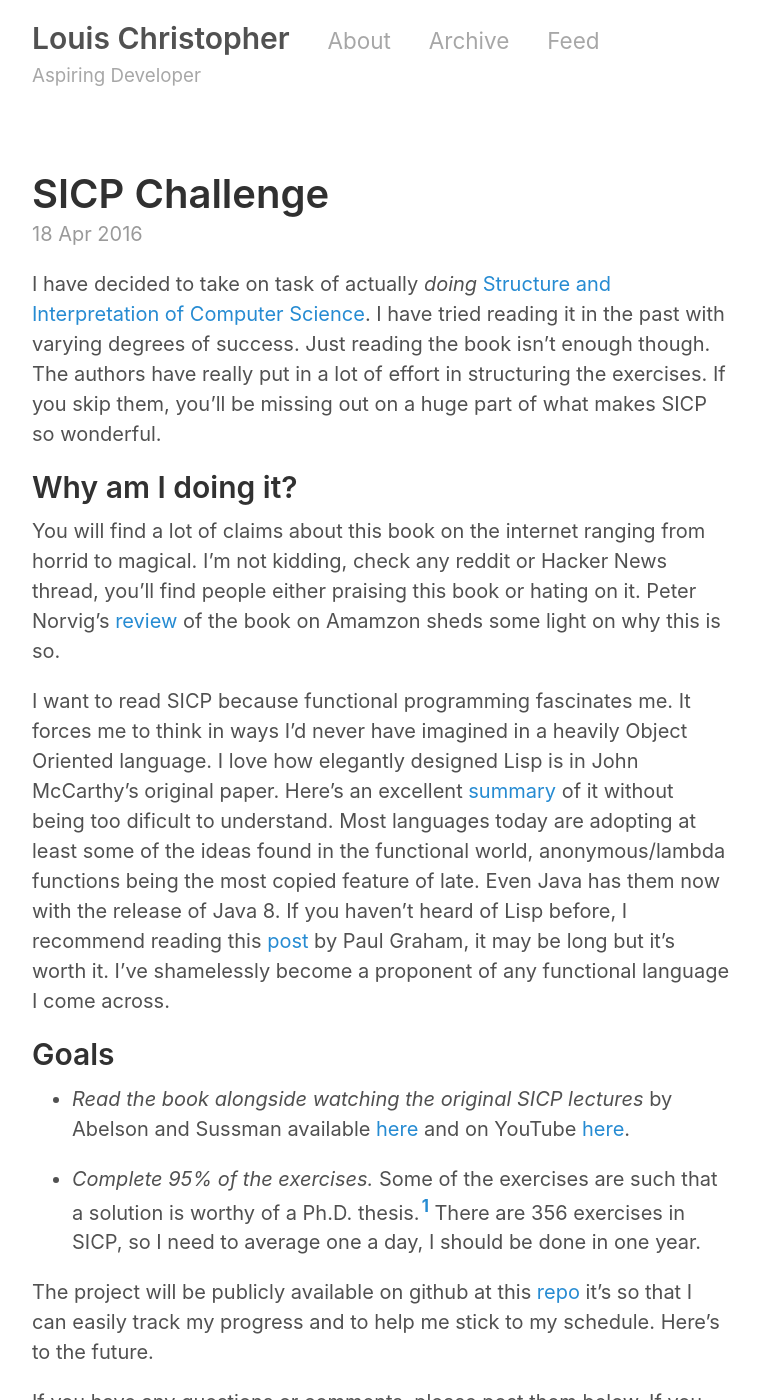
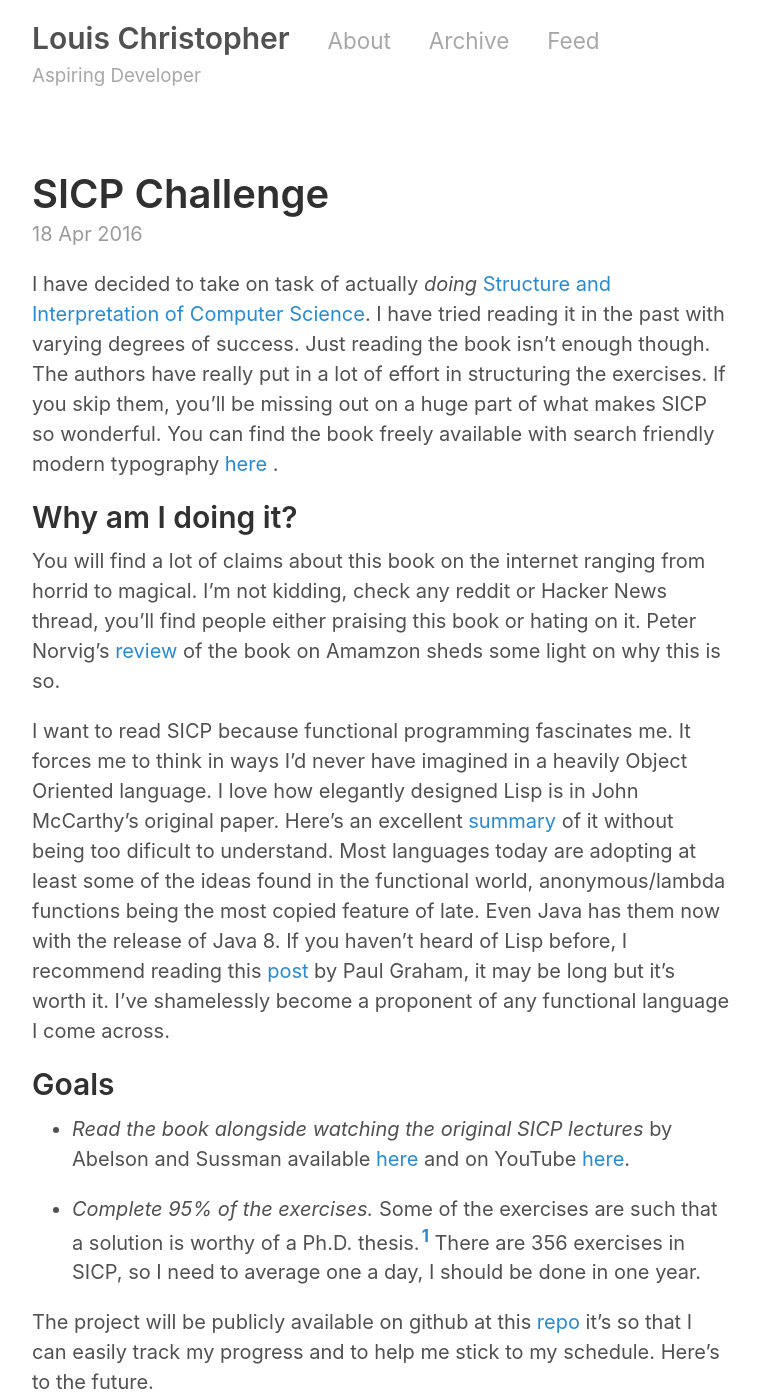
Before and after one commit to louisnow/louisnow.github.io, a Jekyll site: the page built from _posts/2016-04-18-sicp-challenge.markdown, in a window 1280 px wide and 1400 px high. Shown: the whole window, without its empty margins (258-1018 px from the left). Built offline with Jekyll 4.4.1, drawn with Linux system fonts in a browser that asks for light colours; comment, search, counter and statistics services are not loaded; some of the changed text lies outside the part shown.

Commit message:
Add footnote

```diff
--- a/_posts/2016-04-18-sicp-challenge.markdown
+++ b/_posts/2016-04-18-sicp-challenge.markdown
@@ -5,7 +5,7 @@ comments: true
 permalink: sicp-challenge
 ---
 
-I have decided to take on task of actually <em>doing</em> [Structure and Interpretation of Computer Science](https://mitpress.mit.edu/books/structure-and-interpretation-computer-programs). I have tried reading it in the past with varying degrees of success. Just reading the book isn't enough though. The authors have really put in a lot of effort in structuring the exercises. If you skip them, you'll be missing out on a huge part of what makes SICP so wonderful.
+I have decided to take on task of actually <em>doing</em> [Structure and Interpretation of Computer Science](https://mitpress.mit.edu/books/structure-and-interpretation-computer-programs). I have tried reading it in the past with varying degrees of success. Just reading the book isn't enough though. The authors have really put in a lot of effort in structuring the exercises. If you skip them, you'll be missing out on a huge part of what makes SICP so wonderful. You can find the book freely available with search friendly modern typography [here](https://github.com/sarabander) .
 
 ## Why am I doing it?
 
@@ -17,9 +17,9 @@ I want to read SICP because functional programming fascinates me. It forces me t
 
 * <em>Read the book alongside watching the original SICP lectures</em> by Abelson and Sussman available [here](http://ocw.mit.edu/courses/electrical-engineering-and-computer-science/6-001-structure-and-interpretation-of-computer-programs-spring-2005/video-lectures/) and on YouTube [here](https://www.youtube.com/playlist?list=PLE18841CABEA24090).
 
-* <em>Complete 95% of the exercises.</em>  Some of the exercises are such that a solution is worthy of a Ph.D. thesis.[^fn-footnote] There are 356 exercises in SICP, so I need to average one a day, I should be done in one year.
+* <em>Complete 95% of the exercises.</em> Some of the exercises are such that a solution is worthy of a Ph.D. thesis.[^fn-footnote] There are 356 exercises in SICP, so I need to average one a day, I should be done in one year.
 
 The project will be publicly available on github at this [repo](https://github.com/louis9171/Scheme_SICP) it's so that I can easily track my progress and  to help me stick to my schedule. Here's to the future.
 
-[^fn-footnote]:
+[^fn-footnote]: Soemwhere in the beginning of the book is a problem where the authors themselves don't have an answer for. Can't seem to find it now.
 {% include twitter_plug.html %}
```
